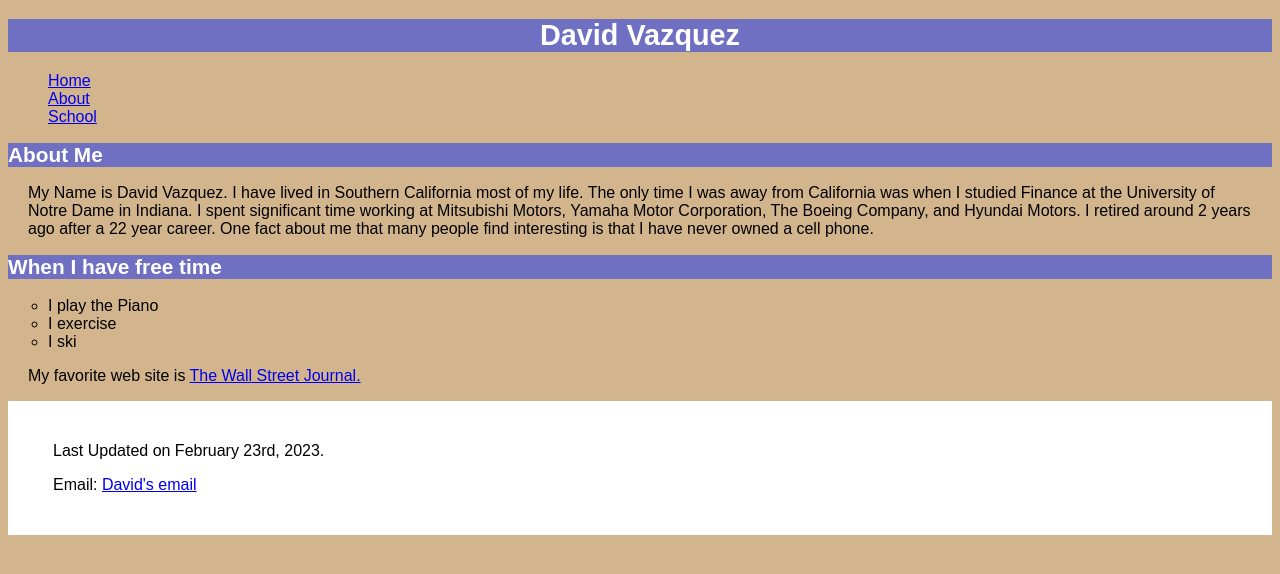
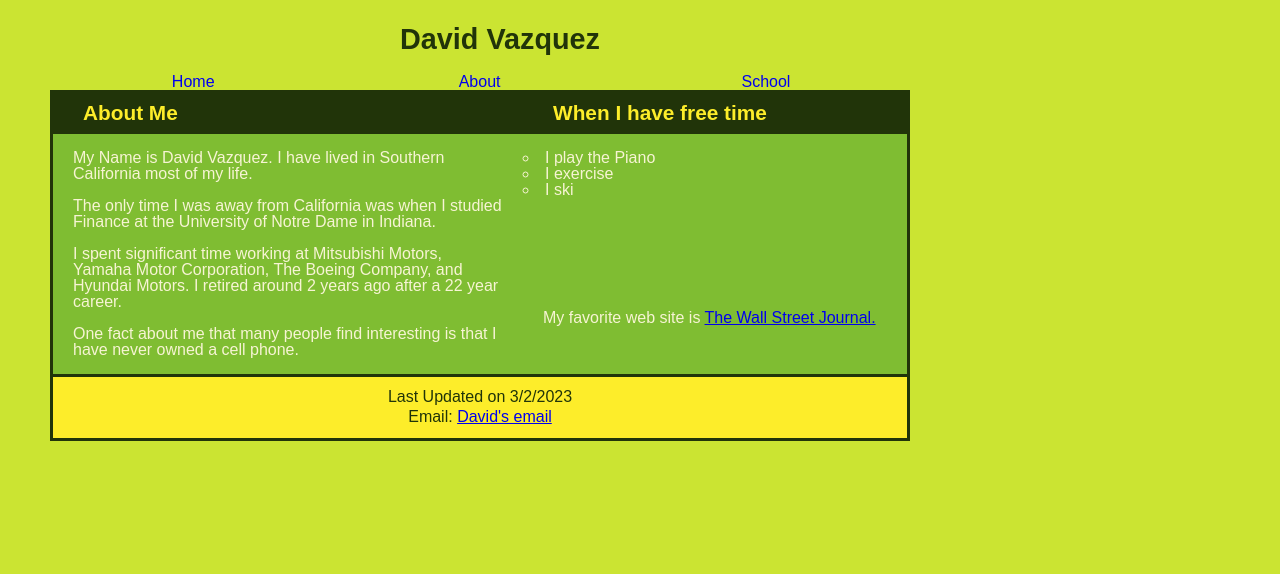
Before and after one commit to tweedletwatle/cis162, a plain HTML site: page index.html in a window 1280 px wide. Drawn offline with Linux system fonts and the light colour scheme.

Commit message:
Add files via upload

```diff
--- a/index.html
+++ b/index.html
@@ -15,33 +15,56 @@
         <h1>David Vazquez </h1>
     </header>
 
-    <nav>
+    <nav class="horizontalNavigation">
         <ul>
         <li><a href="index.html">Home</a></li>
         <li><a href="about.html">About</a></li>
-        <li><a href="#">School</a></li>
+        <li><a href="school.html">School</a></li>
         </ul>
     </nav>
 
-    <section>
+    <section id="leftColumn">
         <h2> About Me </h2>
+        <br>
+        <p> My Name is David Vazquez.  I have lived in Southern California most of my life.  </p>
+        <br>
+        <p> The only time I was away from California was when I studied Finance at the University of Notre Dame in Indiana.   </p>
+        <br>
+        <p> I spent significant time working at Mitsubishi Motors, Yamaha Motor Corporation, The Boeing Company, and Hyundai Motors.  I retired around 2 years ago after a 22 year career.
+        <br>
+        <br>
+        <p>One fact about me that many people find interesting is that I have never owned a cell phone.  </p>
+        <br>
 
-        <p> My Name is David Vazquez.  I have lived in Southern California most of my life.  The only time I was away from California was when I studied Finance at the University of Notre Dame in Indiana.   I spent significant time working at Mitsubishi Motors, Yamaha Motor Corporation, The Boeing Company, and Hyundai Motors.  I retired around 2 years ago after a 22 year career.  One fact about me that many people find interesting is that I have never owned a cell phone.
-        </p>
+    </section>
+
+     <section id="rightColumn">
         <h2> When I have free time</h2>
-        <ul>
-            <li>I play the Piano</li>
+        <br>
+         <ul>
+
+            <li>    I play the Piano</li>
             <li>I exercise</li>
             <li>I ski</li>
         </ul>
+        <br>
+        <br>
+        <br>
+        <br>
+        <br>
+        <br>
+        <br>
         <p> My favorite web site is
+
         <a href="https://www.wsj.com/">The Wall Street Journal.</a></p>
-        <p> </p>
-
+        <br>
+        <br>
+        <br>
     </section>
 
+
     <footer>
-        <p>Last Updated on February 23rd, 2023.</p>
+        <p>Last Updated on 3/2/2023</p>
         <p>Email: <a href="mailto:davidavazquez@gmail.com">David's email</a></p>
     </footer>
 </body>
--- a/main.css
+++ b/main.css
@@ -1,3 +1,5 @@
+@charset "utf-8";
+
 /*
     Summary of Me Style Sheet
     Author: David Vazquez
@@ -7,29 +9,81 @@
 
 */
 
+/* Structural Styles*/
+
+/* I think this gets rid of all browser styles so you can start fresh*/
+
+article, aside, figcaption, figure, footer, header, main, nav, section {
+    display: block;
+}
+
+
+/* Typographic Styles */
+
+address, article, aside, blockquote, body, cite,
+div, dl, dt, dd, em, figcaption, figure, footer,
+h1, h2, h3, h4, h5, h6, header, html, img,
+li, main, nav, ol, p, section, span, ul {
+
+    background: transparent;
+    font-size: 100%;
+    margin: 0;
+    padding: 0;
+    vertical-align: baseline;
+    box-sizing: border-box;
+}
+
+nav ul {
+    list-style: none;
+    list-style-image: none;
+}
+
+nav a {
+    text-decoration: none;
+}
+
+/*Header Style */
+
+header  {margin-left: auto;
+        margin-right:auto;
+        width: 30%;
+        max-width: 960px;
+        min-width: 640px;
+        padding: 20px;
+        text-align: center;
+
+}
+
 
 
 /* HTML and Body Styles */
 
-body{background-color: hsl(34,44%,69%);
+/*Used Analogous color scheme https://www.w3schools.com/colors/colors_analogous.asp*/
+
+body{background-color: #CBE432;
     font-family: Arial, Helvetica, sans-serif;
+    max-width: 960px;
+    min-width: 640px;
+    width: 95%;
+    line-height: 1.0;
+    padding: 5px 50px 0px 50px;
 
 }
 
-/*Header Style */
-
-header{text-align: center}
 
 /* Heading Styles */
 
-h1{background-color: hsl(240,40%,60%);
-    color: white;
-      font-size: 1.8em;
+h1{ color: #213409;
+    font-size: 1.8em;
+    max-width: 960px;
+    min-width: 640px;
+
 }
 
-h2{background-color: hsl(240,40%,60%);
-    color: white;
-      font-size: 1.3em;
+h2{background-color: #213409;
+    color: #FDED2A;
+    font-size: 1.3em;
+    padding: 10px 30px 10px 30px;
 }
 
 
@@ -40,13 +94,92 @@ nav > ul {list-style-type: none;
         font-size:1.0em;
 }
 
+body > nav.horizontalNavigation li {
+    width: 33.3%;
+}
 
+nav.horizontalNavigation a:hover,
+nav.horizontalNavigation a:active {
+   background-color: #FDED2A;
+}
+
+
+nav.horizontalNavigation li {
+    display: block;
+    float: left;
+}
+
+nav.horizontalNavigation a {
+    display: block;
+    text-align: center;
+}
+
+
+
+/*Section Styles */
+
+/* Left Column Styles */
+
+section#leftColumn {
+    clear: left;
+    float: left;
+    width: 55%;
+    background-color: #7FBD32;
+    color: #F7F4D4;
+    border-top-style: solid;
+    border-left-style: solid;
+    border-color: #213409;
+}
+
+
+section#leftColumn_school {
+    clear: left;
+    float: left;
+    width: 62%;
+    background-color: #7FBD32;
+    color: #F7F4D4;
+    border-top-style: solid;
+    border-left-style: solid;
+    border-color: #213409;
+    padding-bottom: 1px;
+}
+
+
+/* Right Column Styles */
+
+section#rightColumn {
+    float: left;
+    width: 45%;
+    background-color: #7FBD32;
+    color: #F7F4D4;
+    border-top-style: solid;
+    border-right-style: solid;
+    border-color: #213409;
+
+}
+
+section#rightColumn_school {
+    float: left;
+    width: 38%;
+    background-color: #7FBD32;
+    color: #F7F4D4;
+    border-top-style: solid;
+    border-right-style: solid;
+    border-color: #213409;
+    padding: 40px 10px 0px 20px;
+
+}
 
 /* List Styles */
 
-section > ol{list-style-type: upper-roman}
+section > ol{list-style-type: upper-roman;
+             list-style-position: inside;
 
-section > ul{list-style-type: circle}
+}
+
+section > ul{list-style-type: circle;
+            list-style-position: inside;
+}
 
 p{margin-left:20px;
         margin-right: 20px;
@@ -54,6 +187,18 @@ p{margin-left:20px;
 
 /* Footer Styles */
 
-footer{background-color: white;
-    padding: 25px;
+footer{
+    clear: left;
+    background-color: #FDED2A;
+    color: #213409;
+    float: left;
+    width: 100%;
+    max-width: 960px;
+    min-width: 640px;
+    padding: 10px 0px 10px 0px;
+    text-align: center;
+    line-height: 1.3;
+    border-style: solid;
+    border-color: #213409;
+    font-size: 1.0em;
 }
```
Also changed, not shown: about.html (+18 -6 lines), school.html (added, +58 -0 lines).
